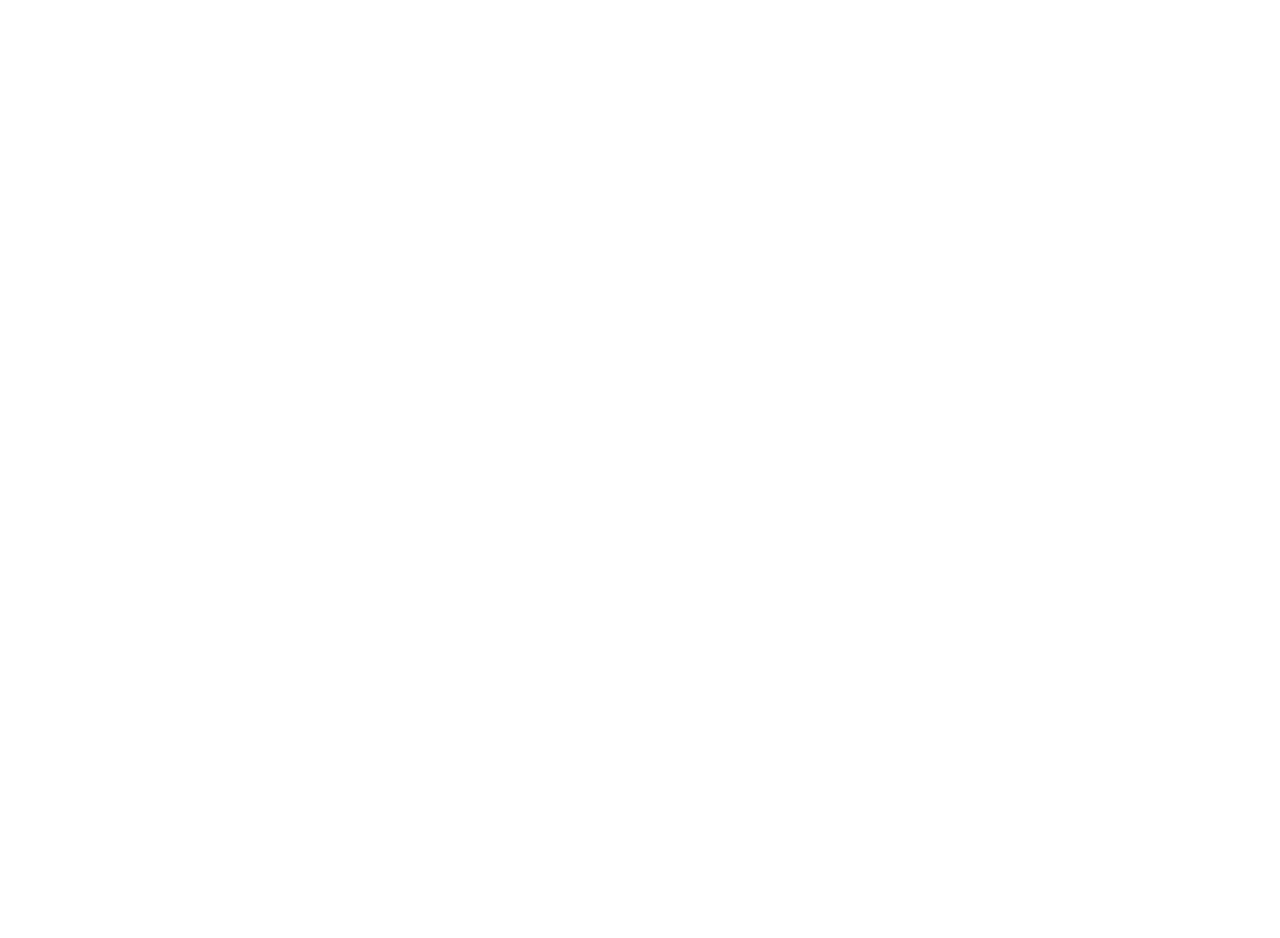
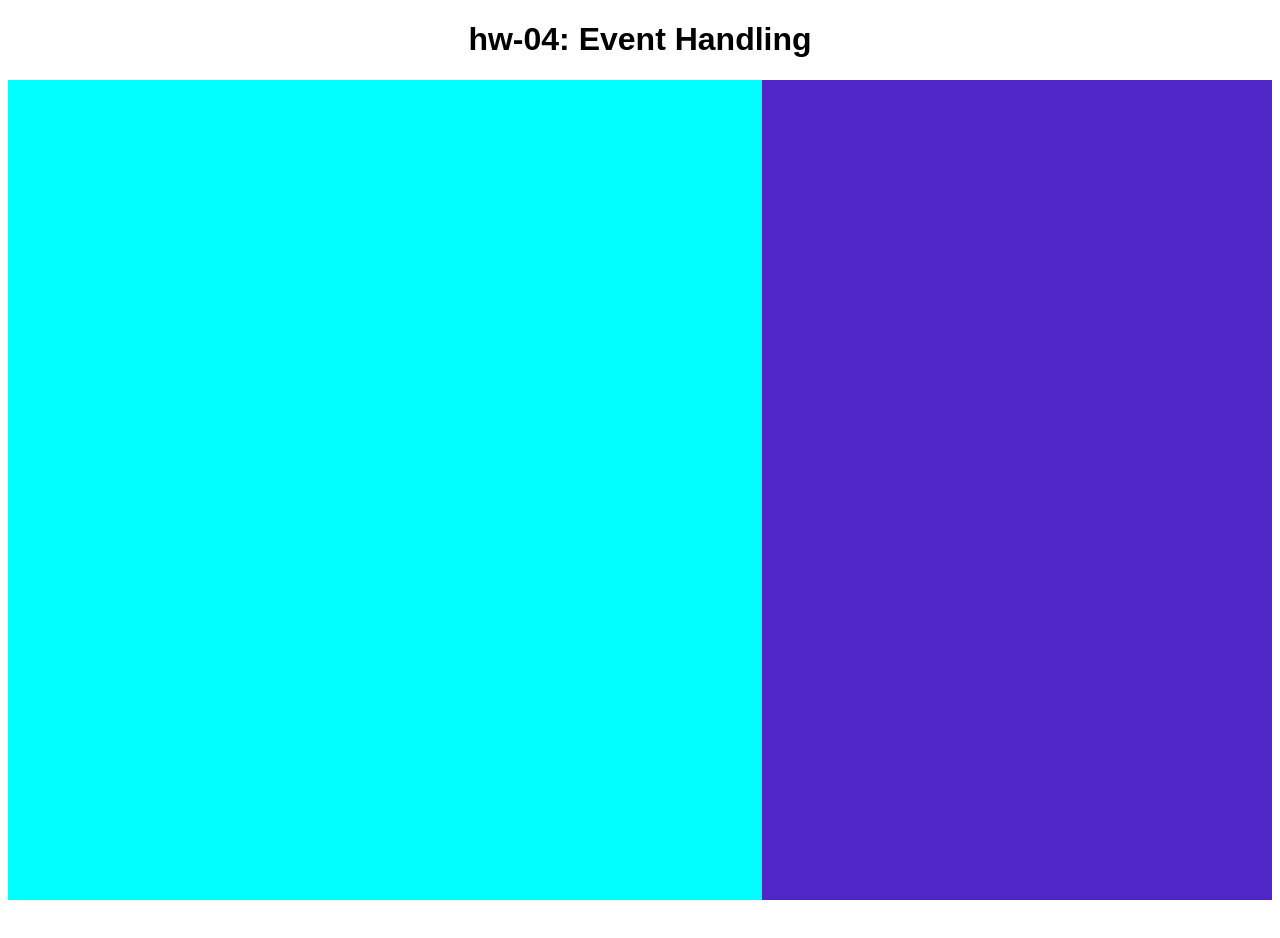
Before and after one commit to DS4200-Sec2-F22/hw-04-h4-vee-oum, a plain HTML site: page index.html in a window 1280 px wide. Before the commit the page ends 800 px from the top, so only its background shows below. Drawn offline with Linux system fonts and the light colour scheme.

Commit message:
Added columns with 60%40%

```diff
--- a/index.html
+++ b/index.html
@@ -2,13 +2,26 @@
 <html>
 
 <head>
-    <meta charset=utf-8/>
+    <meta name="viewport" content="width=device-width, initial-scale=1.0" charset=utf-8/>
+    <link rel="stylesheet" type="text/css" href="stylesheet.css" media="screen"/>
+    <!-- add title to page -->
+    <title>hw-04</title>
 </head>
 
 
 <body>
+<header><h1>hw-04: Event Handling</h1></header>
+<div class="flex-container">
+    <div class="column1">
 
+    </div>
+    <div class="column2">
 
+    </div>
+</div>
+<svg viewBox="0 0 500 100" class="chart">
+    <polyline fill="none" stroke-width="2"/>
+</svg>
 </body>
 
 </html>
--- /dev/null
+++ b/stylesheet.css
@@ -0,0 +1,23 @@
+*{
+    font-family: Arial;
+}
+h1{
+    text-align: center;
+}
+.flex-container{
+    display: flex;
+    width: 100%;
+    padding: 0;
+}
+.column1 {
+    background-color: aqua;
+    flex: 60%;
+    min-height: 100vh;
+    padding: 10px;
+}
+.column2 {
+    background-color: rgb(81, 38, 198);
+    flex: 40%;
+    min-height: 100vh;
+    padding: 10px;
+}
```
Also changed, not shown: 1 other file.
